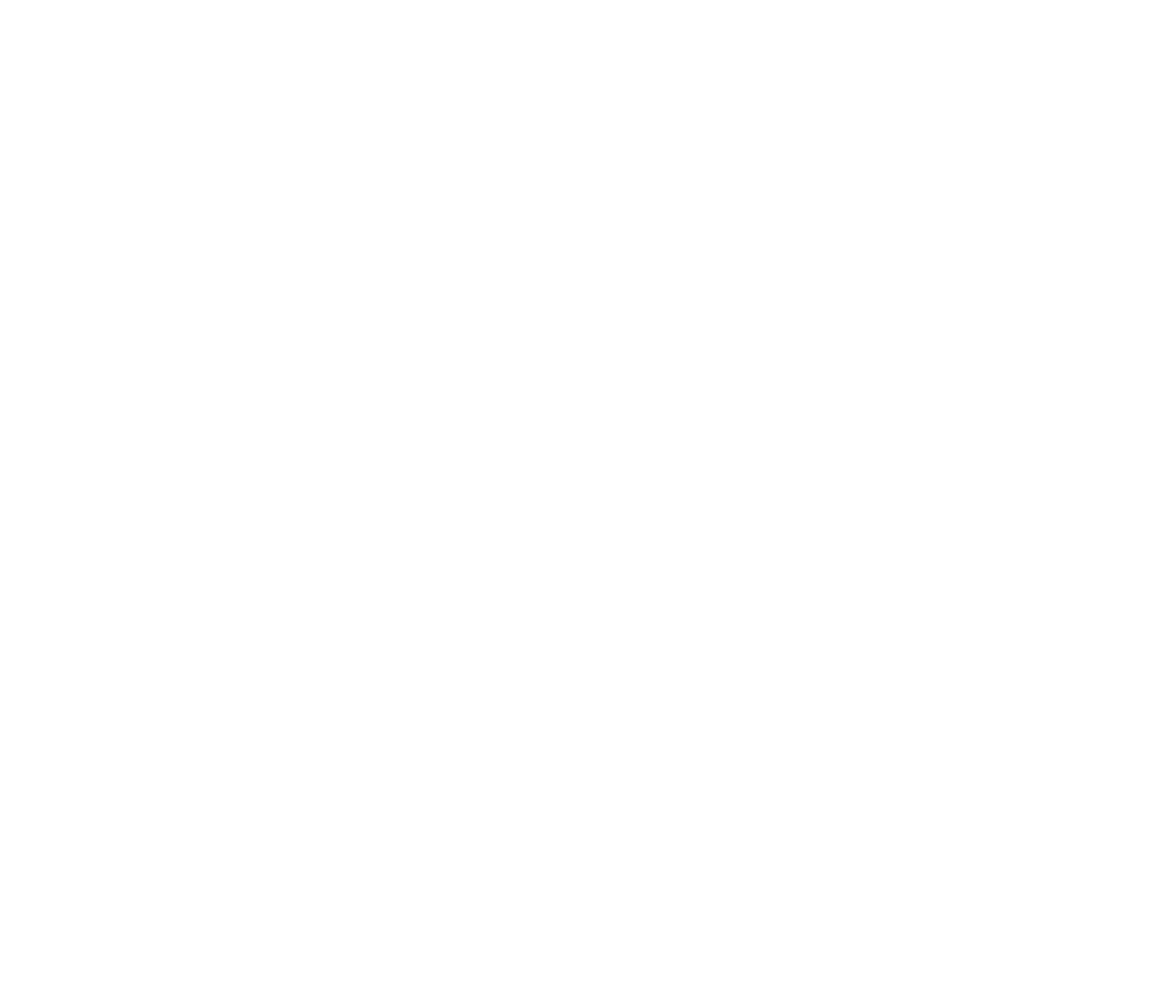
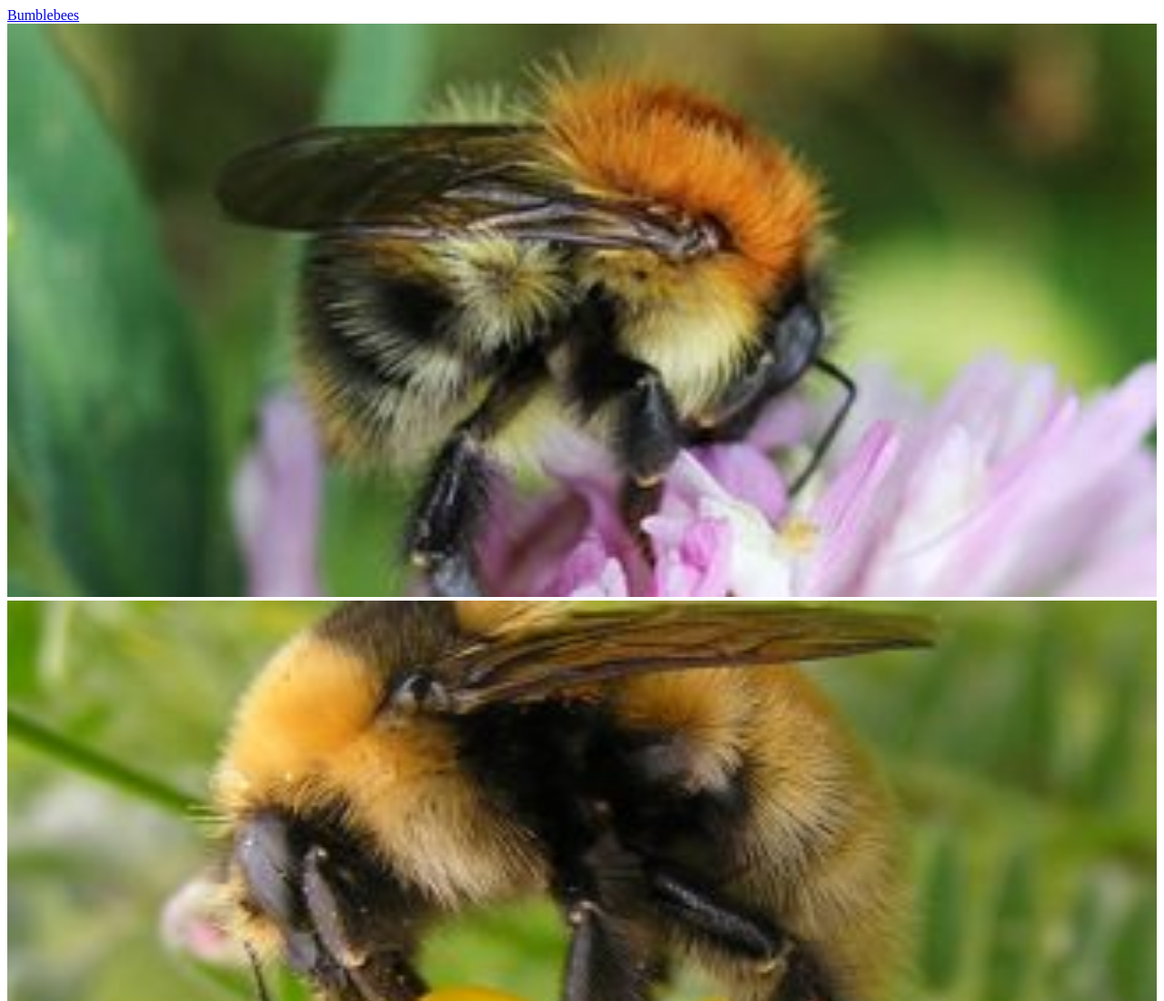
Before and after one commit to ecc3/PRE-3, a plain HTML site: page index.html in a window 1280 px wide. Shown: the top 1100 px of the page at 91% size. Before the commit the page ends 800 px from the top, so only its background shows below. Drawn offline with Linux system fonts and the light colour scheme.

Commit message:
Created navbar and image carousel

```diff
--- a/index.html
+++ b/index.html
@@ -5,6 +5,20 @@
         <title>Website name</title>
     </head>
     <body>
+        <nav>
+            <a href="html/bumblebees.html">Bumblebees</a>
+        </nav>
 
+        <div class="slideshow-container">
+            <div class="myPictures fade">
+                <img src="images/common-carder-bbee-blooms-for-bees.jpg" style="width:100%">
+            </div>
+            <div class="myPictures fade">
+                <img src="images/great-yellow-bbee-blooms-for-bees.jpg" style="width:100%">
+            </div>
+            <div class="myPictures fade">
+                <img src="images/short-haired-bbee-blooms-for-bees.jpg" style="width:100%">
+            </div>
+        </div>
     </body>
 </html>
```
